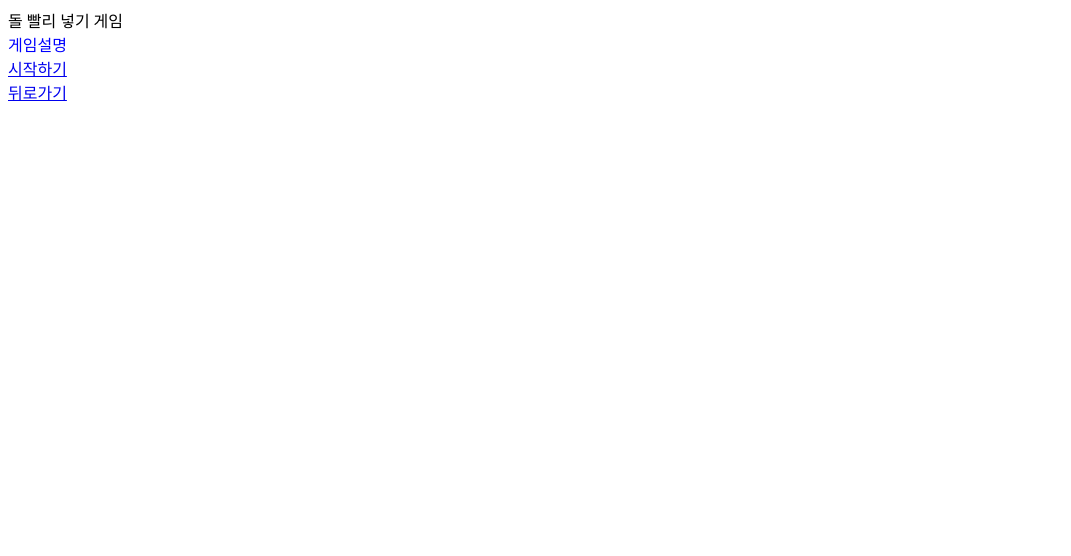
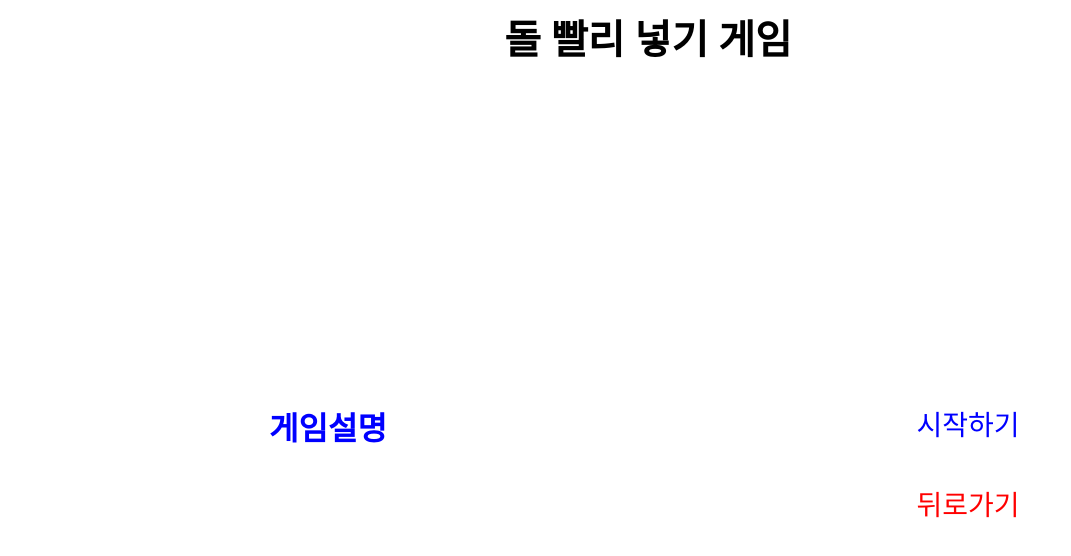
Before and after one commit to yun-21/Taro, a React app in the folder client/: page /gameStart in a window 1280 px wide. Shown: the top 556 px of the page, without its empty margins (0-1071 px from the left). Built offline with nearby package versions, Linux system fonts and the light colour scheme; the HTML template or start-up script is replaced by a standard one.

Commit message:
게임메인화면 style 수정과 추가

```diff
--- a/client/src/main/gameStart.tsx
+++ b/client/src/main/gameStart.tsx
@@ -1,22 +1,29 @@
 import React, { useState } from 'react';
 import { Link } from 'react-router-dom';
+import { gameStyles } from '../style/game_style';
 
 const GameStartPage = () => {
   const [display, setDisplay] = useState<'none' | 'block'>('none');
-  const [color, setColor] = useState<'blue' | 'red'>('blue');
+  const [color, setColor] = useState<'blue' | 'gray'>('blue');
   const mouseOver = () => {
     setDisplay('block');
-    setColor('red');
+    setColor('gray');
   }
   const mouseOut = () => {
     setDisplay('none');
     setColor('blue');
   }
+  const description = {
+    color : `${color}`,
+    ...gameStyles.gameDescription
+  }
   return (
-    <>
-      <div>돌 빨리 넣기 게임</div>
-      <div onMouseOver={mouseOver} onMouseOut={mouseOut} style={{color:`${color}`}}>게임설명</div>
-      <div style={{display:`${display}`}}>
+    <div style={gameStyles.gameMainAll}>
+      <div style={gameStyles.gameTitle}>돌 빨리 넣기 게임</div>
+      <div style={gameStyles.gameLinkCollection}>
+        <div style={gameStyles.gameDescriptionAll}>
+          <div onMouseOver={mouseOver} onMouseOut={mouseOut} style={description}>게임설명</div>
+          <div style={{display:`${display}`,marginTop:'20px',fontSize:'20px'}}>
             <p>10개의 돌을 주워서 바구니에 넣는 게임이다!</p>
             <p>단, 제한시간 9초!</p>
             <p>돌 하나 당 10점을 획득한다. 권투를 빌겠다.</p>
@@ -24,13 +31,17 @@ const GameStartPage = () => {
             <p>중수 (점수 50점 이하) : 운세가 10% 오른다.</p>
             <p>고수 (점수 70점 이상) : 운세가 40% 오른다.</p>
           </div>
-      <Link to={'/game'}>
+        </div>
+        <div style={gameStyles.gameBtnCollection}>
+          <Link to={'/game'} style={gameStyles.gameStart}>
             <div>시작하기</div>
           </Link>
-      <Link to={'/'}>
+          <Link to={'/'} style={gameStyles.gameBack}>
             <div>뒤로가기</div>
           </Link>
-    </>
+        </div>
+      </div>
+    </div>
   )
 }
 export default GameStartPage
--- a/client/src/style/game_style.ts
+++ b/client/src/style/game_style.ts
@@ -28,5 +28,59 @@ export const gameStyles: {[key:string]:React.CSSProperties} = {
     clipPath: 'polygon(0% 0%, 100% 0%, 80% 100%, 20% 100%)', // 아랫변이 길고 윗변이 짧은 사다리꼴 모양
     height:'80px',
     width:'100px'
-  }
+  },
+  gameMainAll: {
+    display: 'flex',
+    flexDirection:'column',
+    height:'100vh',
+    width:'100vw',
+  },
+  gameTitle: {
+    display: 'flex',
+    justifyContent: 'center',
+    alignItems: 'center',
+    fontSize: '40px',
+    fontWeight: 'bold',
+  },
+  gameLinkCollection: {
+    display:'flex',
+    height:'100vh',
+    width:'100vw',
+    justifyContent:'flex-around',
+    alignItems:'center'
+  },
+  gameDescriptionAll : {
+    display:'flex',
+    flexDirection:'column',
+    height:'20%',
+    width:'50%',
+    alignItems:'center',
+  },
+  gameDescription: {
+    fontSize:'32px',
+    height:'100%',
+    fontWeight: 'bold',
+    marginTop:'40px',
+  },
+  gameBtnCollection: {
+    display: 'flex',
+    height:'20%',
+    flexDirection: 'column',
+    width:'50%',
+    alignItems:'center',
+  },
+  gameStart: {
+    fontSize: '28px',
+    height:'50%',
+    marginTop:'40px',
+    textDecoration:'none',
+    color : 'blue'
+  },
+  gameBack: {
+    fontSize: '28px',
+    height:'50%',
+    marginTop:'40px',
+    textDecoration:'none',
+    color : 'red'
+  },
 }
```
Lines whose indentation alone changed are shown as unchanged.
